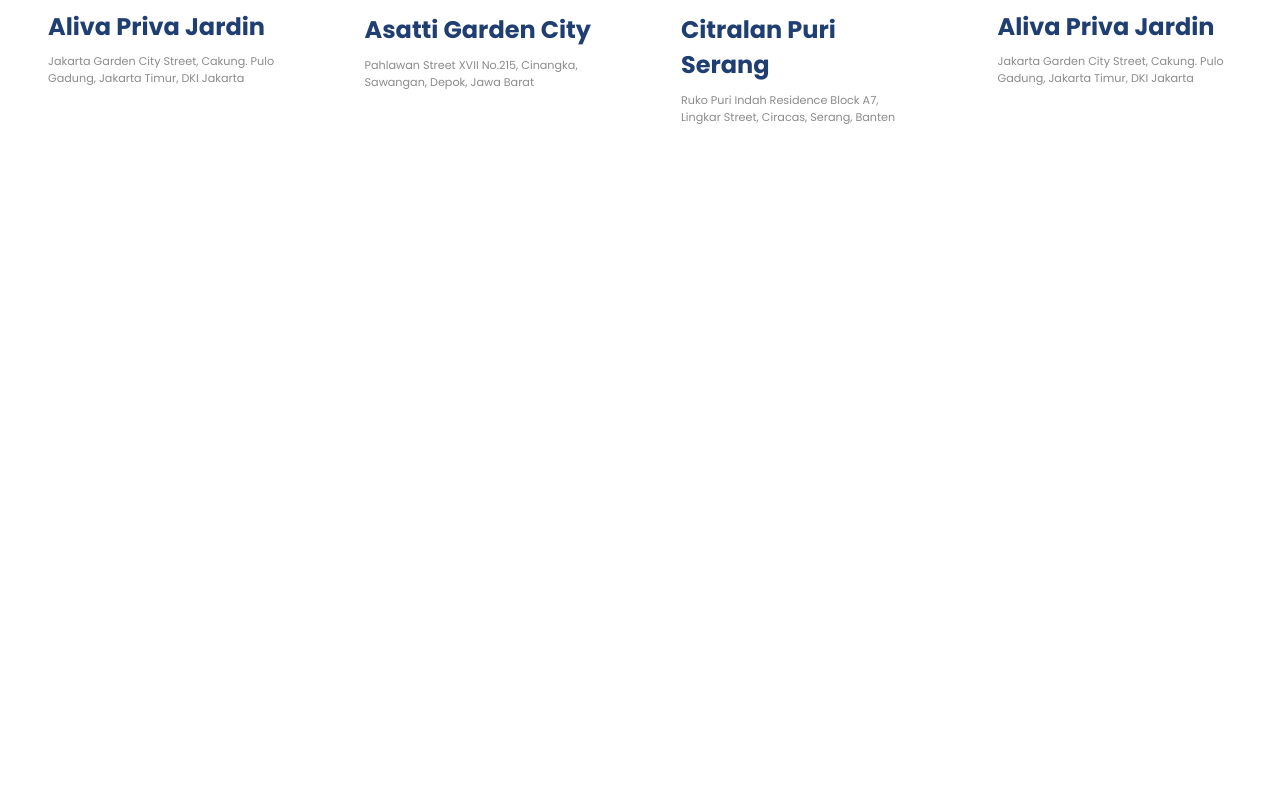
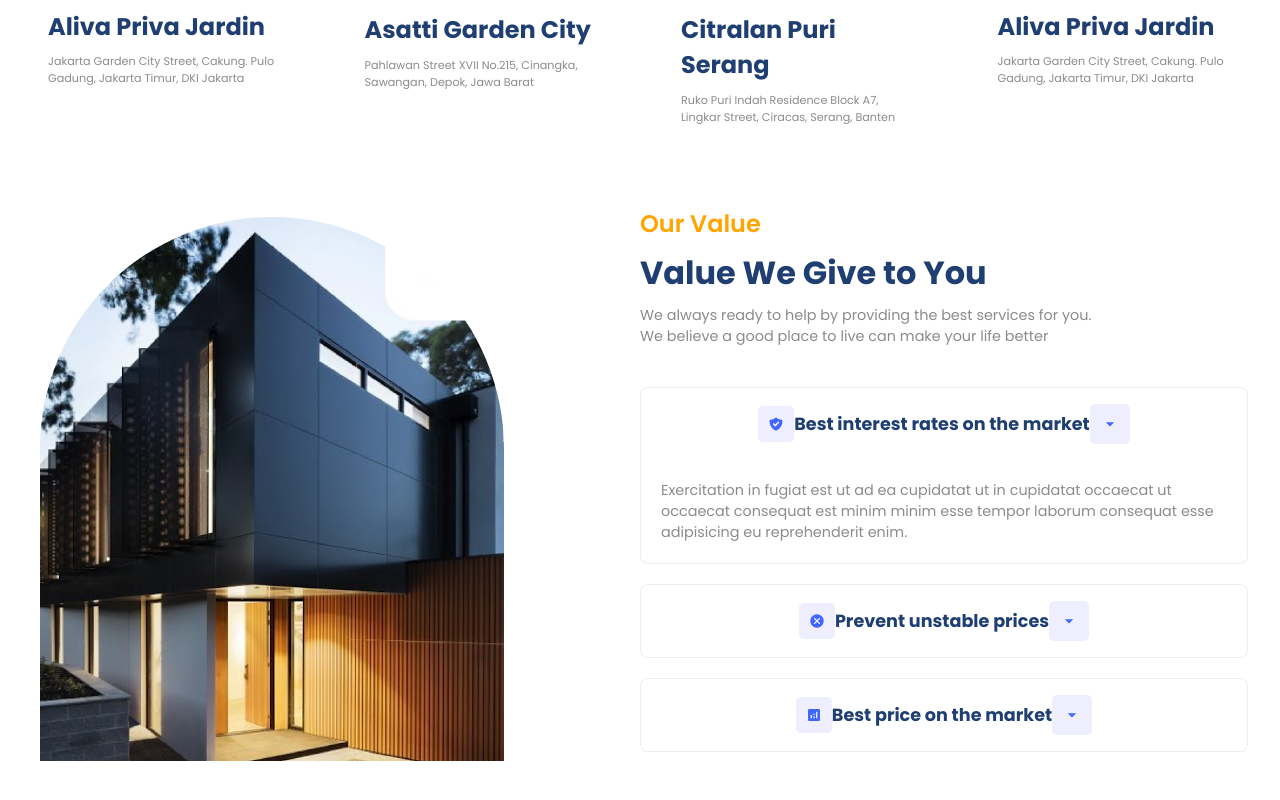
Before and after one commit to zahid-shadbox/real-estate-client, a React (Vite) app: page / in a window 1280 px wide. Shown: the part 1305-2105 px from the top of the page. Before the commit the page ends 1479 px from the top, so only its background shows below. Built offline with nearby package versions, Linux system fonts and the light colour scheme.

Commit message:
Value section added

```diff
--- a/src/App.jsx
+++ b/src/App.jsx
@@ -3,6 +3,8 @@
 import "./App.css"
 import Companies from "./components/Companies/Companies";
 import Residencies from "./components/Residencies/Residencies";
+import Value from "./components/Value/Value";
+
 const App = () => {
   return (
     <div className="App">
@@ -13,6 +15,7 @@
       </div>
       <Companies/>
       <Residencies/>
+      <Value/>
     </div>
   );
 };
--- /dev/null
+++ b/src/components/Value/Value.css
@@ -0,0 +1,44 @@
+.v-container .image-container{
+    border: 8px solid rgb(232, 232, 232 / 93%);
+
+}
+.v-container>div{
+    flex: 1;
+}
+.v-right{
+    gap: 0.5rem;
+}
+.accordion{
+    margin-top: 2rem;
+    border: none;
+}
+.accordionItem{
+    background: white;
+    border: 0.8px solid rgba(128, 128, 128, 0.143);
+    border-radius: 8px;
+    overflow: hidden;
+    margin-bottom: 20px;
+}
+
+.accordionItem .expanded{
+    box-shadow: var(--shadow);
+    border-radius: 6px;
+}
+.accordionButton{
+    background: white;
+    padding: 1rem;
+    width: 100%;
+    justify-content: space-between;
+    cursor: pointer;
+}
+.icon{
+    padding: 10px;
+    background: #eeeeff;
+    border-radius: 5px;
+}
+.icon svg{
+    fill: var(--blue)
+}
+.accordionButton .primaryText{
+    font-size: 1.1rem;
+}
--- /dev/null
+++ b/src/components/Value/Value.jsx
@@ -0,0 +1,71 @@
+import { useState } from "react";
+import {
+  Accordion,
+  AccordionItem,
+  AccordionItemHeading,
+  AccordionItemButton,
+  AccordionItemPanel,
+  AccordionItemState,
+} from "react-accessible-accordion";
+import "react-accessible-accordion/dist/fancy-example.css";
+import { MdOutlineArrowDropDown } from "react-icons/md";
+import data from "../../utils/accordion";
+import "./Value.css";
+
+const Value = () => {
+    const [className, setClassName] = useState(null)
+
+  return (
+    <section className="v-wrapper">
+      <div className="paddings innerWidth flexCenter v-container">
+        {/*Left Side*/}
+        <div className="v-left">
+          <div className="image-container">
+            <img src="./value.png" alt="" />
+          </div>
+        </div>
+        {/*Right Side*/}
+        <div className="flexColStart v-right">
+          <span className="orangeText">Our Value</span>
+          <span className="primaryText">Value We Give to You</span>
+          <span className="secondaryText">
+            We always ready to help by providing the best services for you.
+            <br />
+            We believe a good place to live can make your life better
+          </span>
+
+          <Accordion
+            className="accordion"
+            allowMultipleExpanded={false}
+            preExpanded={[0]}
+          >
+            {data.map((item, i) => {
+              return (
+                <AccordionItem className={`accordionItem ${className}`} key={i} uuid={i}>
+                  <AccordionItemHeading>
+                    <AccordionItemButton className="flexCenter accordionButton">
+                    <AccordionItemState>
+                    {({expanded})=> expanded ? setClassName("expanded"): setClassName("collapsed")}
+                    </AccordionItemState>
+                      <div className="flexCenter icon">{item.icon}</div>
+                      <span className="primaryText">{item.heading}</span>
+                      <div className="flexCenter icon">
+                        <MdOutlineArrowDropDown size={20} />
+                      </div>
+                    </AccordionItemButton>
+                  </AccordionItemHeading>
+
+                  <AccordionItemPanel>
+                    <p className="secondaryText">{item.detail}</p>
+                  </AccordionItemPanel>
+                </AccordionItem>
+              );
+            })}
+          </Accordion>
+        </div>
+      </div>
+    </section>
+  );
+};
+
+export default Value;
```
